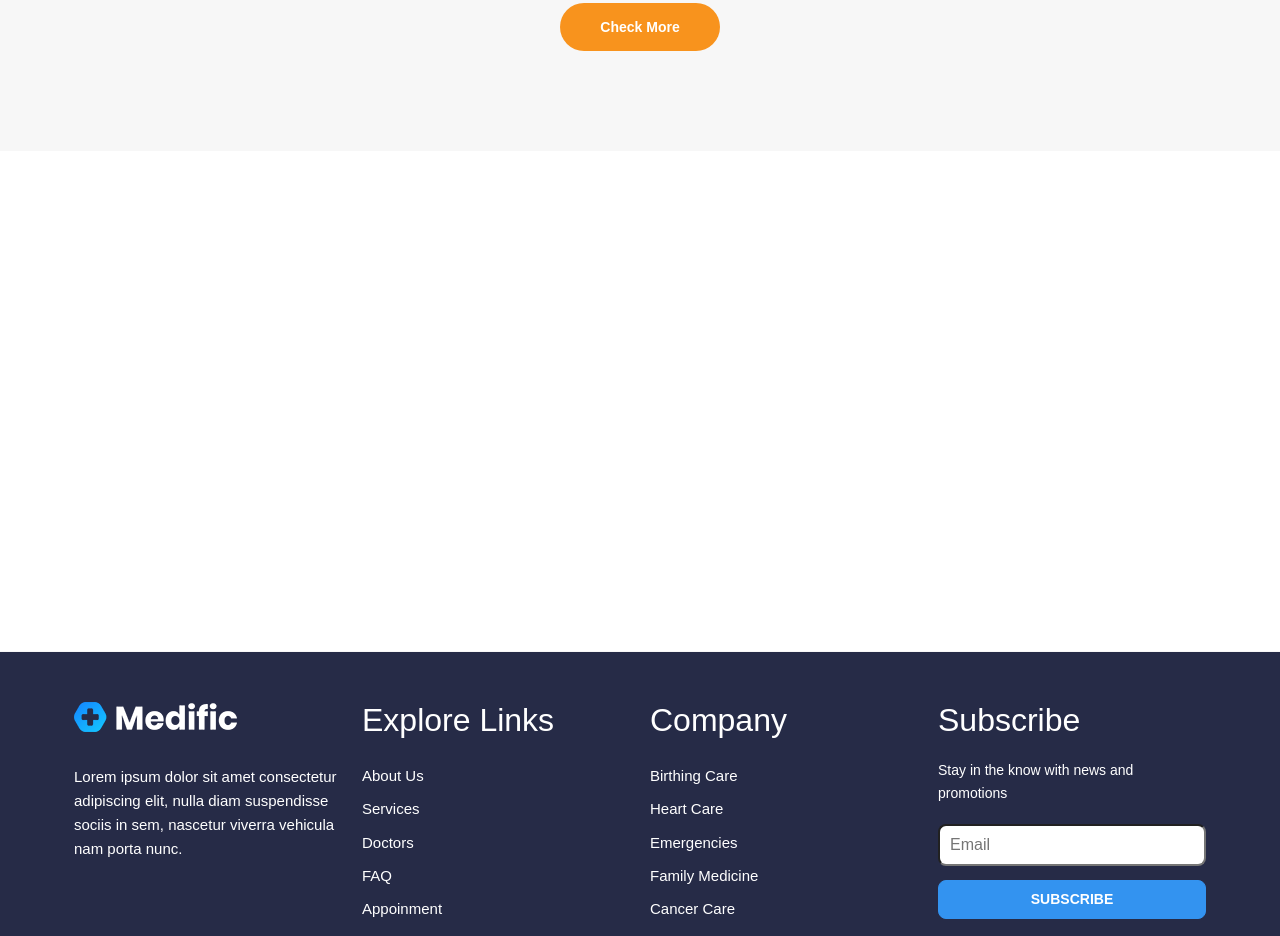
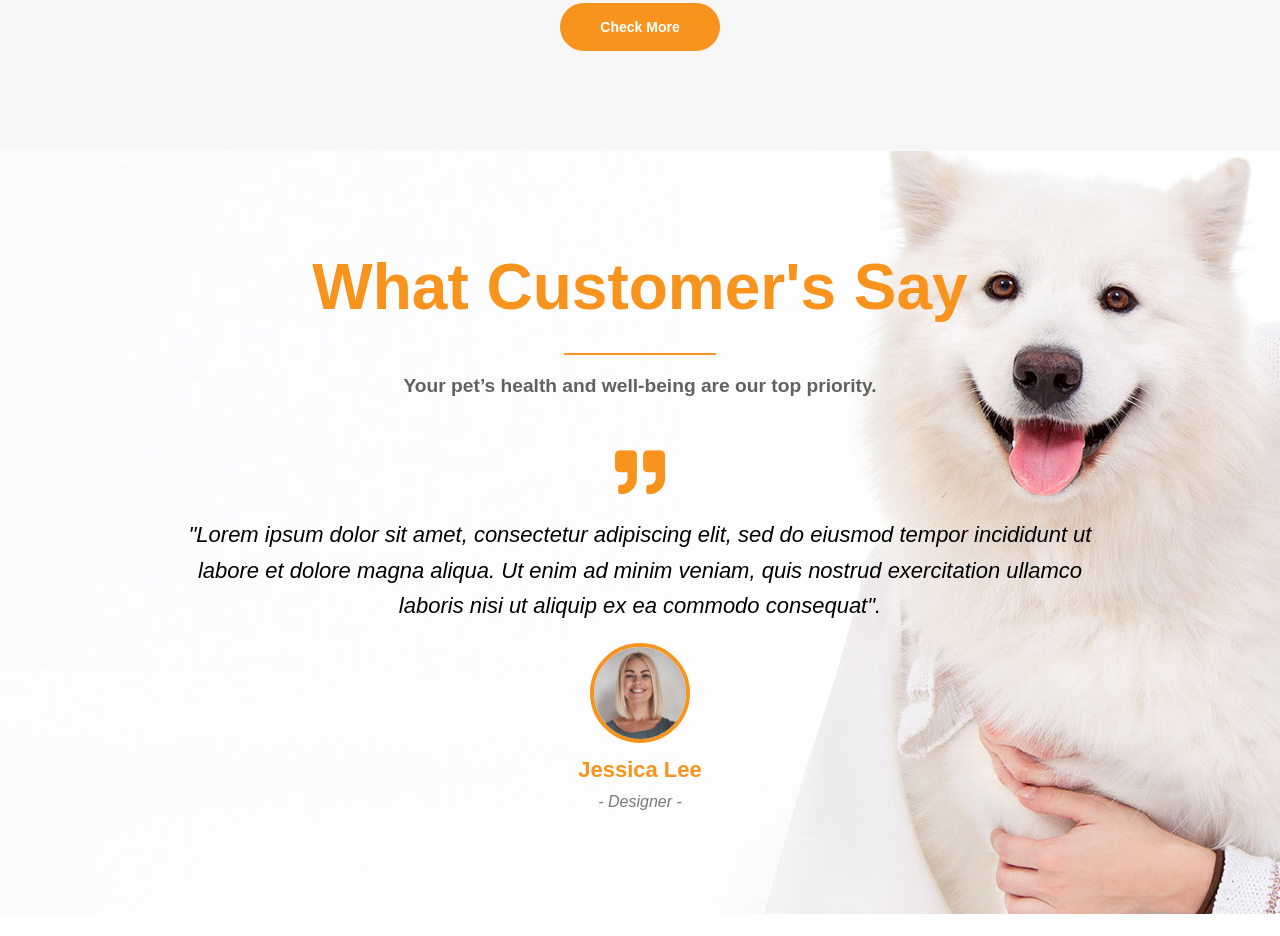
Before and after one commit to tanjira584/pet-care, a plain HTML site: page index.html in a window 1280 px wide. Shown: the part 4665-5601 px from the top of the page. Drawn offline with nearby package versions, Linux system fonts and the light colour scheme.

Commit message:
Testimonial section added

```diff
--- a/index.html
+++ b/index.html
@@ -317,6 +317,31 @@
 			</div>
         </div>
     </section>
+    <!--Testimonial Area-->
+    <section class="testimonial-area">
+		<div class="container">
+			<div class="section-info">
+				<h1>What Customer's Say</h1>
+				<hr />
+				<h5>Your pet’s health and well-being are our top priority.</h5>
+			</div>
+			<div class="people-says">
+				<div class="people">
+					<div class="pre-quote">
+						<i class="fas fa-quote-right"></i>
+					</div>
+					<div class="content">
+						<p>"Lorem ipsum dolor sit amet, consectetur adipiscing elit, sed do eiusmod tempor incididunt ut labore et dolore magna aliqua. Ut enim ad minim veniam, quis nostrud exercitation ullamco laboris nisi ut aliquip ex ea commodo consequat".</p>
+					</div>
+				</div>
+				<div class="people-info">
+					<img src="images/13.jpg" alt="" />
+					<h4>Jessica Lee</h4>
+					<p>- Designer -</p>
+				</div>
+			</div>
+		</div>
+	</section>
 
 
 
--- a/style.css
+++ b/style.css
@@ -549,28 +549,51 @@ h6 {
 	color: #f8931d;
 	text-transform: capitalize;
 }
-/* .vetenary-area .btn {
+/*----------------------------------------------------
+            Testimonial Section
+----------------------------------------------------*/
+.testimonial-area {
+	padding: 100px 0;
+	background-image: url('images/p11.jpg');
+	background-repeat: no-repeat;
+	background-position :0% 30%;
+}
+.people-says {
 	text-align: center;
-	margin-top: 40px;
+	margin: 0 10px;
 }
-.vetenary-area .btn a {
-    text-transform: capitalize;
-    font-size: 14px;
-    background: #f8931d;
-    color: #FFF;
-    font-weight: bold;
-    padding: 16px 40px;
-    margin-top: 20px;
-    border-radius: 30px;
-    transition: 0.5s;
+.people .pre-quote {
+	margin-bottom: 20px;
 }
-.home-vetenary .btn a:hover {
-	background: #3c2800;
-} */
-
-
-
-
+.people .pre-quote i {
+	font-size: 50px;
+	color: #f8931d;
+}
+.people .content {
+	margin-bottom: 20px;
+}
+.people .content p {
+	font-size: 22px;
+	font-style: italic;
+	line-height: 1.6em;
+	width: 80%;
+	margin: auto;
+}
+.people-info img {
+	width: 100px;
+	border-radius: 50%;
+	border: 4px solid #f8931d;
+}
+.people-info h4 {
+	font-size: 22px;
+	color: #f8931d;
+	margin-top: 10px;
+	margin-bottom: 6px;
+}
+.people-info p{
+	font-style: italic;
+	color: #787878;
+}
 
 
 
@@ -864,7 +887,13 @@ h6 {
         width: 100%;
         text-align: center;
     }
-
+    /*----Testimonial Section----*/
+    .people .content p {
+        width: 90%;
+    }
+    .testimonial-area {
+        background-position: 30% 30%
+    }
 
     /*---Footer Area----*/
     .footer-top-row {
@@ -901,4 +930,11 @@ h6 {
     .appoint-btn {
         display: none;
     }
+    /*----Testimonial Section----*/
+    .people .content p {
+        width: 96%;
+    }
+    .testimonial-area {
+        background-position: 50% 100%
+    }
  }
```
